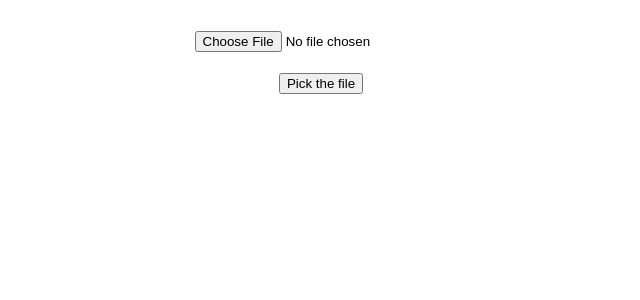
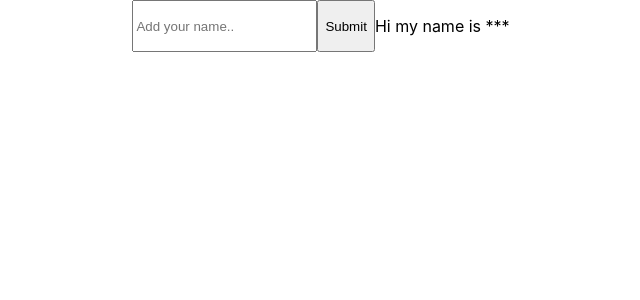
Before and after one commit to 100rabhbodade1999/React-2, a React (Create React App) app: page / in a window 1280 px wide. Shown: the top 300 px of the page, without its empty margins (319-959 px from the left). Built offline with nearby package versions, Linux system fonts and the light colour scheme.

Commit message:
input name

```diff
--- a/src/App.js
+++ b/src/App.js
@@ -1,5 +1,6 @@
 import './App.css';
-import FileBrowse from './components/molecules/fileBrowse useRef/FileBrowse';
+import Input from './components/Input';
+
 
 
 function App() {
@@ -7,7 +8,7 @@ function App() {
      return (
         <div className='App'>
 
-       <FileBrowse/>
+      <Input/>
 
         </div>
      )
--- /dev/null
+++ b/src/components/Input.css
@@ -0,0 +1,4 @@
+#inp{
+    display: flex;
+    justify-content: center;
+}
--- /dev/null
+++ b/src/components/Input.js
@@ -0,0 +1,36 @@
+import React, { useState } from 'react';
+import './Input.css';
+
+function Input() {
+
+  const[inputValue, setInputValue] = useState('');
+  const[outputValue, setOutputvalue] = useState('');
+
+
+    const handleClick = () => {
+      setOutputvalue('Hi my name is:',{outputValue});
+      setInputValue(inputValue);
+    }
+
+    const handleInputChange = (event) => (
+      setInputValue(event.target.value)
+    )
+
+
+  return (
+    <div id='inp'>
+      <input
+      placeholder='Add your name..'
+      onChange= {handleInputChange}
+      />
+
+      <button onClick={handleClick}>Submit</button>
+
+      <p>Hi my name is ***</p>
+
+
+    </div>
+  );
+}
+
+export default Input;
--- a/src/index.js
+++ b/src/index.js
@@ -4,12 +4,16 @@ import './index.css';
 import App from './App';
 import reportWebVitals from './reportWebVitals';
 
+
 const root = ReactDOM.createRoot(document.getElementById('root'));
 root.render(
   <React.StrictMode>
     <App />
   </React.StrictMode>
+
 );
+
+
 
 // If you want to start measuring performance in your app, pass a function
 // to log results (for example: reportWebVitals(console.log))
```
